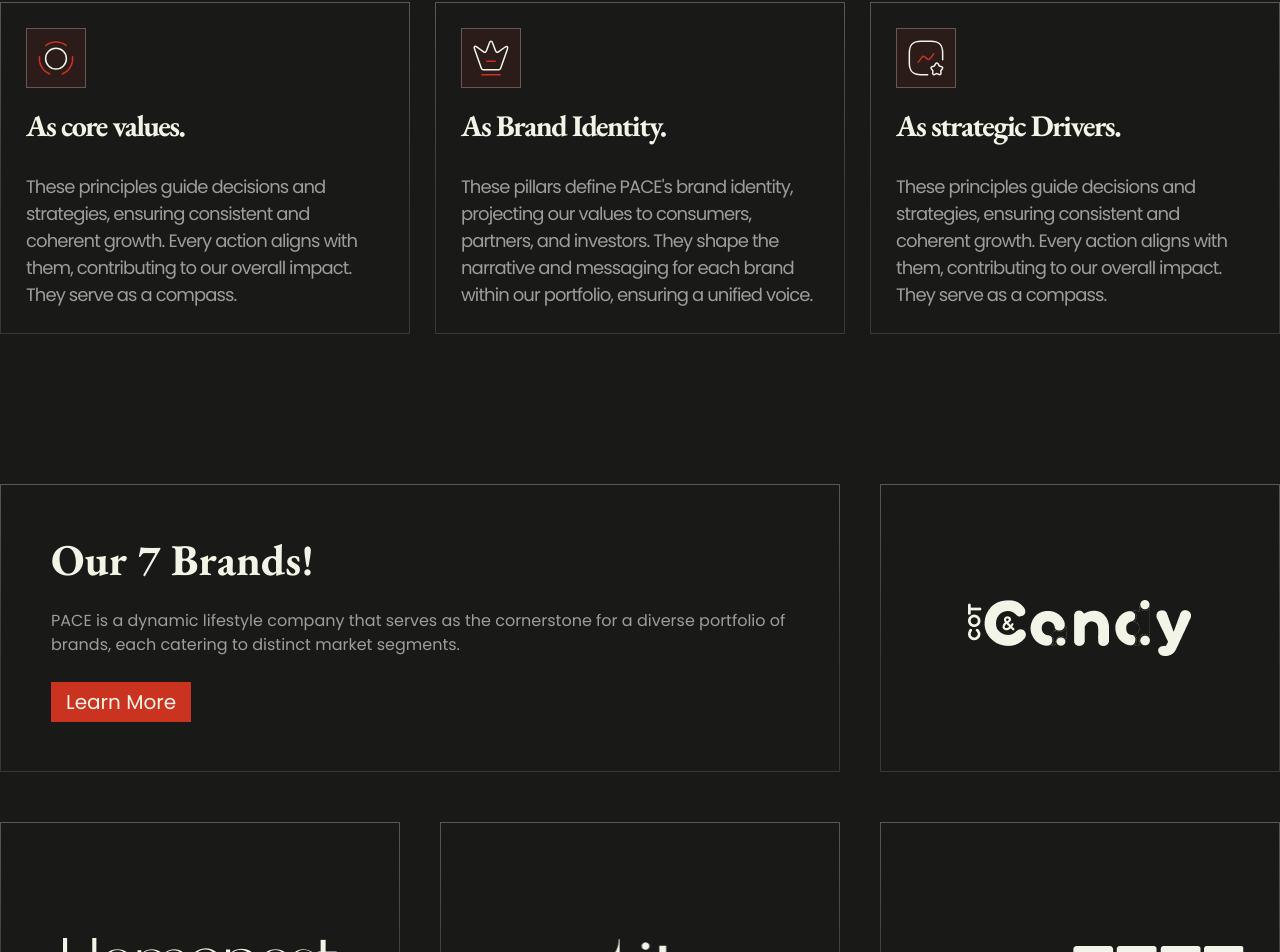
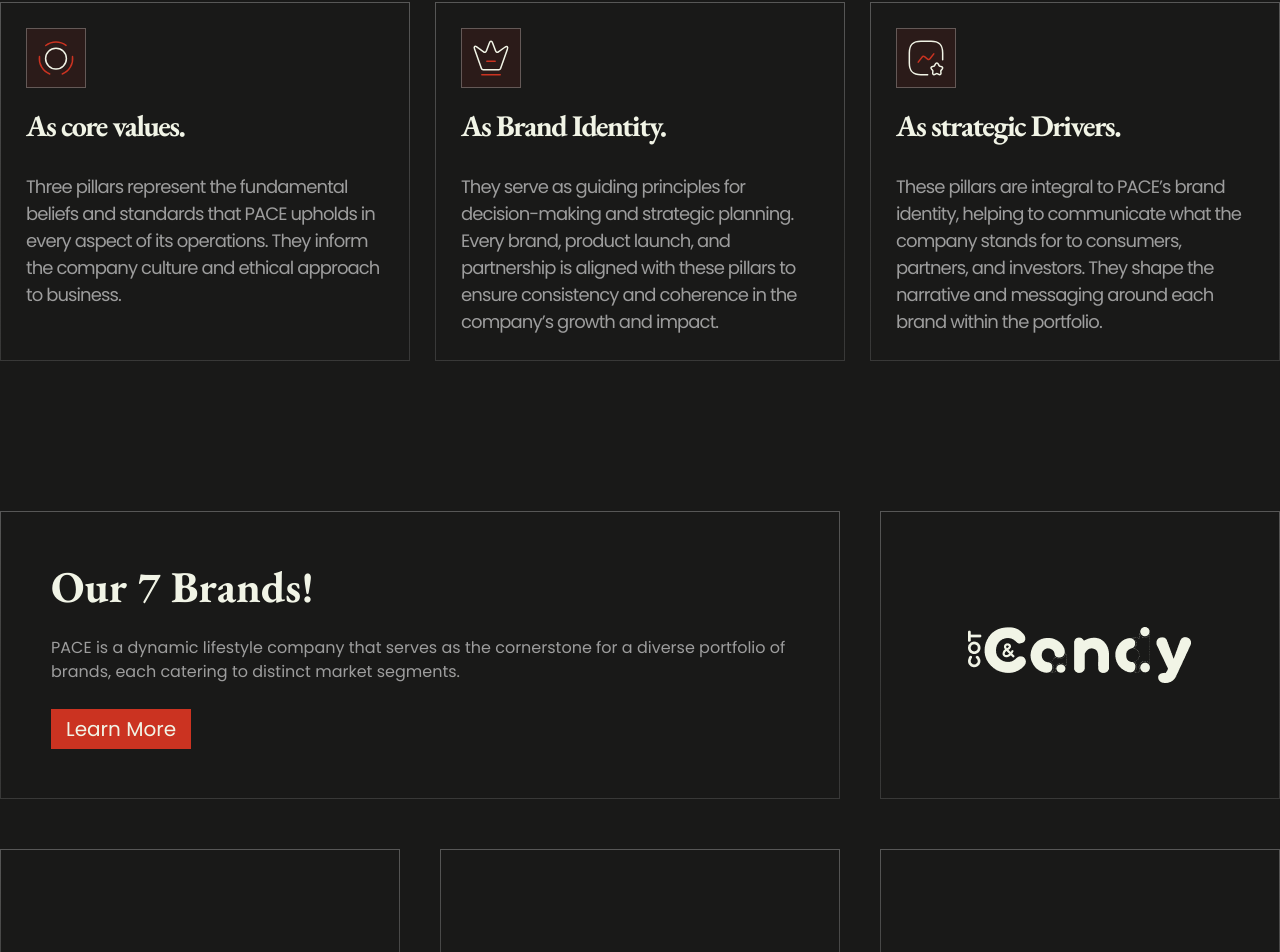
Before and after one commit to TarunRajpurohit123/pace-bussiness-website, a Next.js app in the folder pace-website/: page /brand in a window 1280 px wide. Shown: the part 1746-2698 px from the top of the page. Built offline with nearby package versions, Linux system fonts and the light colour scheme.

Commit message:
how we work section done

```diff
--- a/pace-website/src/components/components/BrandCards.jsx
+++ b/pace-website/src/components/components/BrandCards.jsx
@@ -8,17 +8,17 @@ export default function BrandCards() {
   const cardData = [
     {
       heading: "As core values.",
-      text: "These principles guide decisions and strategies, ensuring consistent and coherent growth. Every action aligns with them, contributing to our overall impact. They serve as a compass.",
+      text: "Three pillars represent the fundamental beliefs and standards that PACE upholds in every aspect of its operations. They inform the company culture and ethical approach to business.",
       icon: <CircleIcon />,
     },
     {
       heading: "As Brand Identity.",
-      text: "These pillars define PACE's brand identity, projecting our values to consumers, partners, and investors. They shape the narrative and messaging for each brand within our portfolio, ensuring a unified voice.",
+      text: "They serve as guiding principles for decision-making and strategic planning. Every brand, product launch, and partnership is aligned with these pillars to ensure consistency and coherence in the company’s growth and impact.",
       icon: <CrownIcon />,
     },
     {
       heading: "As strategic Drivers.",
-      text: "These principles guide decisions and strategies, ensuring consistent and coherent growth. Every action aligns with them, contributing to our overall impact. They serve as a compass.",
+      text: "These pillars are integral to PACE’s brand identity, helping to communicate what the company stands for to consumers, partners, and investors. They shape the narrative and messaging around each brand within the portfolio.",
       icon: <MessageStarIcon />,
     },
   ];
```
